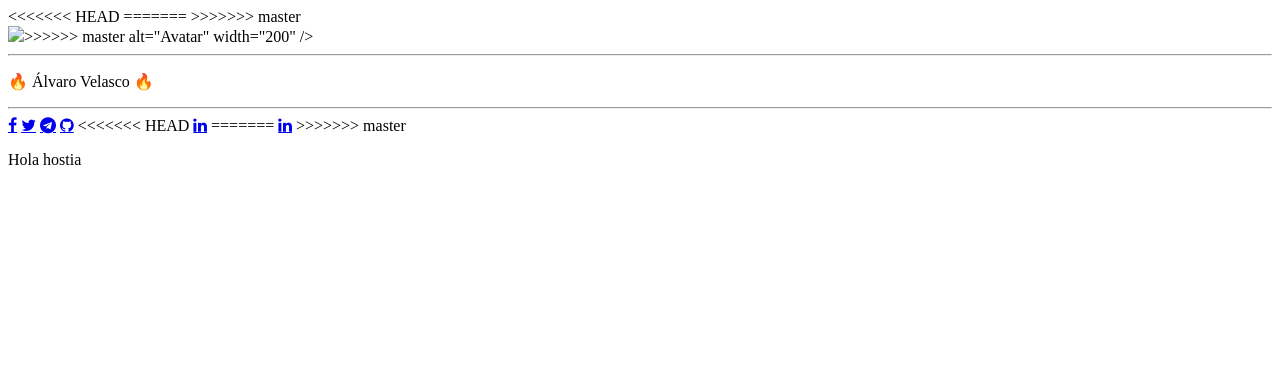
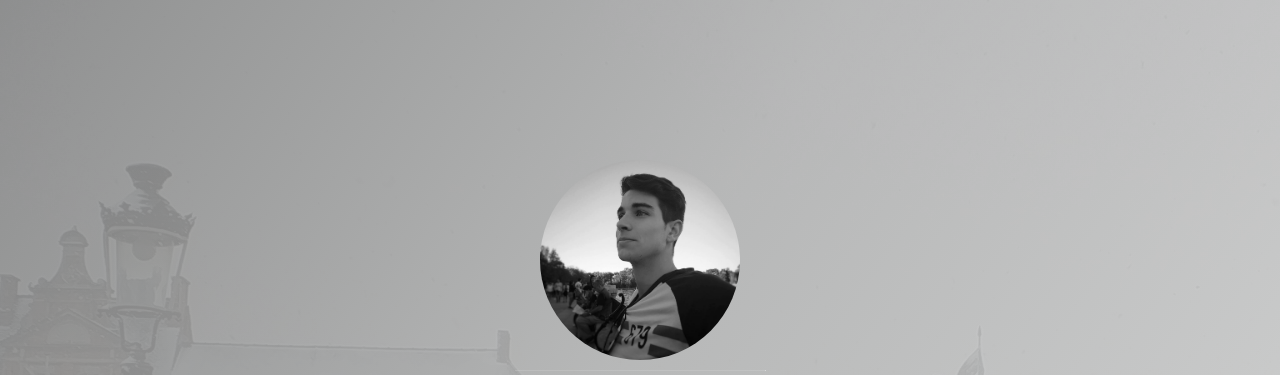
Before and after one commit to velastroll/Webself, a plain HTML site: page index.html in a window 1280 px wide. Shown: the top 375 px of the page. Drawn offline with Linux system fonts and the light colour scheme.

Commit message:
Auto stash before revert of "First appearance"

```diff
--- /dev/null
+++ b/CSS/style.css
@@ -0,0 +1,123 @@
+
+
+/*
+En el syle de una imagen:
+
+background-image:
+    linear-gradient(
+        to right bottom,
+        rgba(59, 31, 93, 0.9),
+        rgba(99, 60, 132, 0.9),
+        rgba(162, 95, 167, 0.9),
+        rgba(182, 114, 186, 0.9)    ),
+    url('/static/img/bg-index.jpg');
+
+---------------------
+    onmouseover="javascript:this.width=210"
+    onmouseout="javascript:this.width=200"
+---------------------
+
+
+*/
+body {
+    margin: 0px;
+    padding: 0px;
+    border: 0px;
+    background-color: deeppink;
+    font-family: Calibri, sans-seri-apple-system, BlinkMacSystemFont, 'Segoe UI', Roboto, Oxygen, Ubuntu, Cantarell, 'Open Sans', 'Helvetica Neue';
+
+}
+
+p, h1, h2 {
+    border: 0px;
+    margin: 0px;
+    padding: 0px;
+}
+
+div{
+    min-width: 100vw;
+    min-height: 100vh;
+    text-align: center;
+}
+
+.index-banner{
+    background-image:   linear-gradient(
+                            to right bottom,
+                            rgba(136, 136, 136, 0.9),
+                            rgba(180, 180, 180, 0.9),
+                            rgba(205, 205, 205, 0.9),
+                            rgba(255, 255, 255, 0.9)
+                                   ),
+                            url('../src/img/bg-banner.jpg');
+
+}
+
+.profile{
+    position: relative;
+    top: 20vh;
+}
+
+.avatar {
+    border-radius: 50%;
+}
+
+.avatar:hover{
+    transition:all .5s ease-in-out;
+    border-radius: 50%;
+    -webkit-border-radius:50%;
+    box-shadow: 0px 0px 15px 15px #ff6600;
+    -webkit-box-shadow: 0px 0px 15px 15px #8b73ec;
+    transform: rotate(360deg);
+    -webkit-transform: rotate(360deg);
+}
+
+.divider{
+    margin: 10px auto;
+    border-top: 1px solid rgba(224, 224, 224, 0.192);
+    border-bottom: 0px;
+
+}
+
+.divider.big{
+    width:250px;
+
+}
+
+.big-white {
+
+    color: white;
+    font-size: 36px;
+
+}
+
+/* ----- rrss ----- */
+.fa {
+    padding: 20px;
+    font-size: 30px;
+    width: 30px;
+    text-decoration: none;
+    border-radius: 50%;
+    color: mintcream;
+}
+
+.fa:hover {
+    transition:all .2s ease-in-out;
+/*    background: rgba(180, 180, 180, 0.9);
+    color: rgba(255, 73, 41, 0.9);
+*/
+    color: rgba(180, 180, 180, 0.9);
+    background: rgba(253, 80, 0, 0.9);
+
+}
+
+/* ---------------- */
+#d2{
+
+    background-color: linear-gradient(
+        to right bottom,
+        rgba(255, 73, 41, 0.9),
+        rgba(253, 119, 85, 0.9),
+        rgba(255, 163, 126, 0.9),
+        rgba(252, 212, 205, 0.9)     );
+
+}
--- a/index.html
+++ b/index.html
@@ -3,11 +3,7 @@
         <!-- Codificacion -->
         <meta http-equiv="Content-Type" content="text/html; charset=UTF-8" />
         <!-- CSS -->
-<<<<<<< HEAD
         <link rel="stylesheet" type="text/css" href="./CSS/style.css">
-=======
-        <link rel="stylesheet" type="text/css" href="../CSS/style.css">
->>>>>>> master
         <!-- RRSS -->
         <link rel="stylesheet" href="https://cdnjs.cloudflare.com/ajax/libs/font-awesome/4.7.0/css/font-awesome.min.css">
         <!-- INFO -->
@@ -16,11 +12,7 @@
         <div class="index-banner">
             <div class="profile">
                 <img    class="avatar"
-<<<<<<< HEAD
                         src="./src/img/icon.jpg"
-=======
-                        src="../src/img/icon.jpg"
->>>>>>> master
                         alt="Avatar"
                         width="200"
                             />
@@ -33,11 +25,7 @@
                     <a target="_blank" href="http://twitter.com/velastroll" class="fa fa-twitter" ></a>
                     <a target="_blank" href="http://t.me/velastroll" class="fa fa-telegram" ></a>
                     <a target="_blank" href="http://github.com/velastroll" class="fa fa-github" ></a>
-<<<<<<< HEAD
                     <a target="_blank" href="https://www.linkedin.com/in/alvaro-velasco-gil-526bb5159/" class="fa fa-linkedin" ></a>
-=======
-                    <a target="_blank" href="http://fb.com/velastroll" class="fa fa-linkedin" ></a>
->>>>>>> master
                 </div>
             </div>
 
```
Also changed, not shown: src/img/favicon/browserconfig.xml (added, +9 -0 lines), src/img/bg-banner.jpg (added), src/img/favicon/android-chrome-192x192.png (added), src/img/favicon/android-chrome-256x256.png (added), src/img/favicon/apple-touch-icon.png (added), src/img/favicon/favicon-16x16.png (added), src/img/favicon/favicon-32x32.png (added), src/img/favicon/favicon.ico (added), src/img/favicon/favicon.png (added), src/img/favicon/faviconN.ico (added), src/img/favicon/mstile-150x150.png (added), src/img/favicon/safari-pinned-tab.svg (added), src/img/favicon/site.webmanifest (added), src/img/icon.jpg (added).
